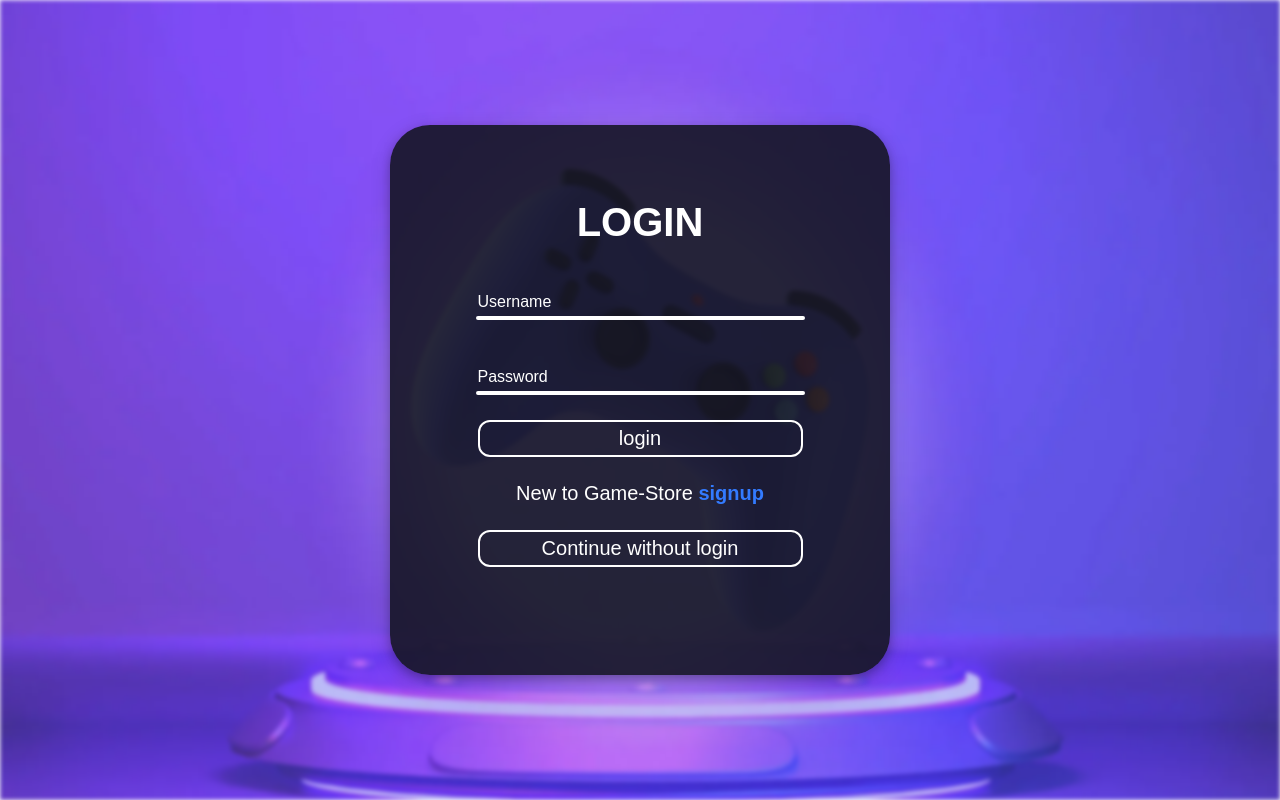
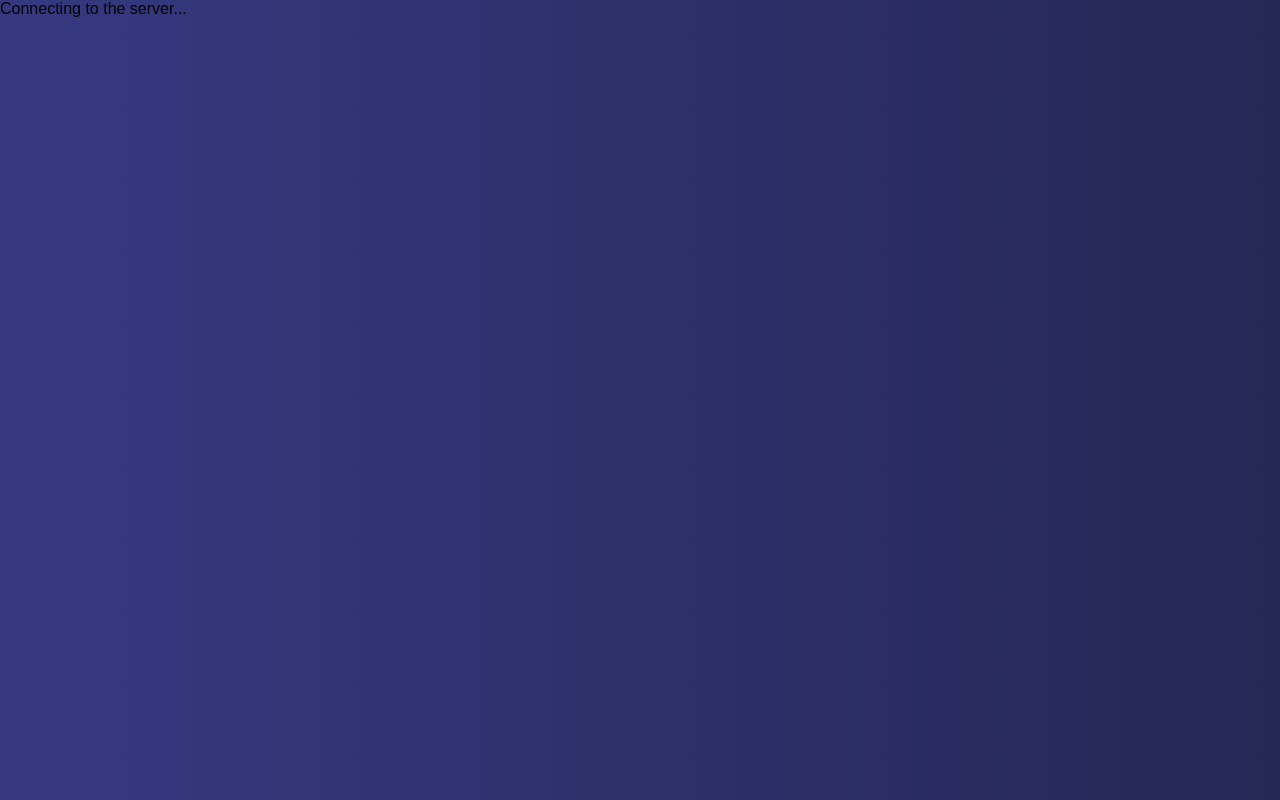
Before and after one commit to EndroGitHub/gamestore-frontend, a React (Vite) app: page / in a window 1280 px wide. Before the commit this address led to /login. Built offline with nearby package versions, Linux system fonts and the light colour scheme; no server answers.

Commit message:
update private component

```diff
--- a/src/components/auth components/Private.tsx
+++ b/src/components/auth components/Private.tsx
@@ -1,10 +1,36 @@
+import axios from "axios";
+import { useEffect, useState } from "react";
 import { Outlet, Navigate } from "react-router-dom";
 
 const Private = () => {
+  const [data, setData] = useState([]);
+  const [isConnected, setIsConnected] = useState<boolean>(false);
+
+  useEffect(() => {
+    if (data.length > 0) {
+      setIsConnected(true);
+    } else {
+      getData();
+    }
+  }, [data]);
+
+  const getData = async () => {
+    await axios
+      .get("https://gamestore-api-3gln.onrender.com/get-new-releases")
+      .then((res) => {
+        setData(res.data);
+      });
+  };
   let authUser = localStorage.getItem("user");
   let authGuest = localStorage.getItem("guest");
 
-  return authUser || authGuest ? <Outlet /> : <Navigate to={"/login"} />;
+  return !isConnected ? (
+    <div>Connecting to the server...</div>
+  ) : authUser || authGuest ? (
+    <Outlet />
+  ) : (
+    <Navigate to={"/login"} />
+  );
 };
 
 export default Private;
```
